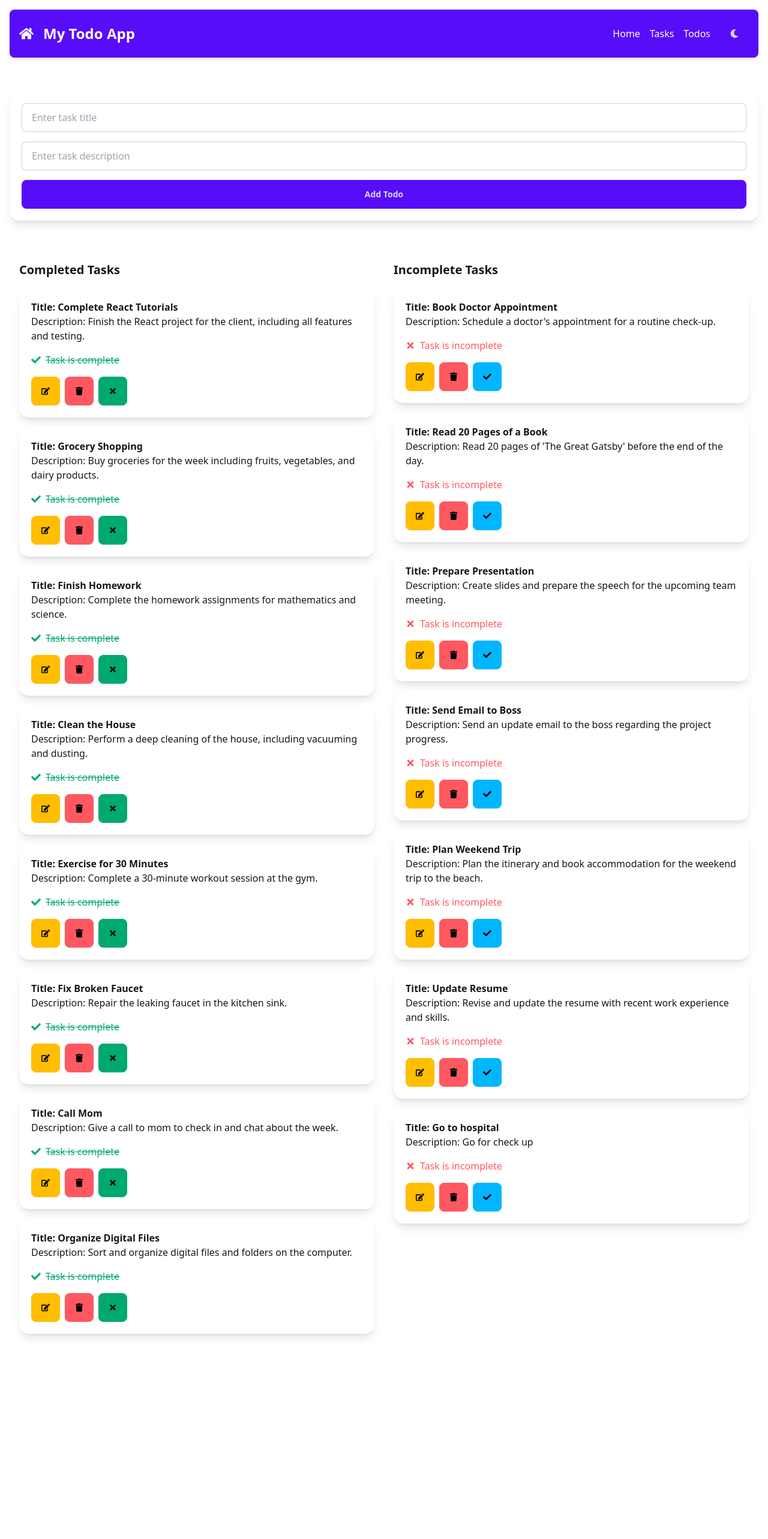
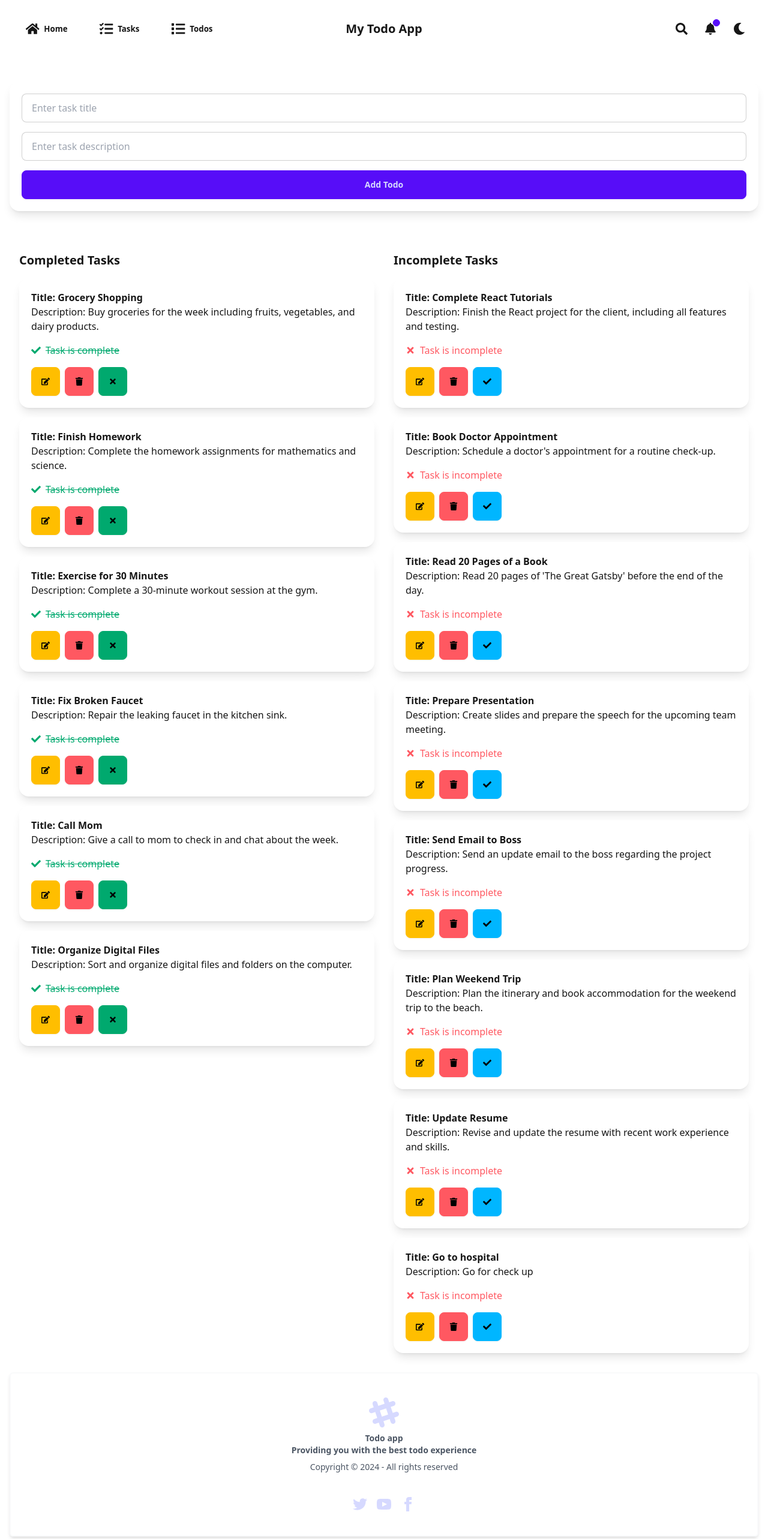
Before and after one commit to ogada-otieno/moringa-todo-tutorial-react, a React (Create React App) app: page / in a window 1280 px wide. Shown: the top 2566 px of the page at 60% size. Before the commit the page ends 2272 px from the top, so only its background shows below. Built offline with nearby package versions, Linux system fonts and the light colour scheme; data requests are answered from the project's data file.

Commit message:
feat: add Header responsiveness and icons for toasters

```diff
--- a/db.json
+++ b/db.json
@@ -4,7 +4,7 @@
       "id": "1",
       "title": "Complete React Tutorials",
       "description": "Finish the React project for the client, including all features and testing.",
-      "isComplete": true
+      "isComplete": false
     },
     {
       "id": "2",
@@ -35,12 +35,6 @@
       "title": "Prepare Presentation",
       "description": "Create slides and prepare the speech for the upcoming team meeting.",
       "isComplete": false
-    },
-    {
-      "id": "7",
-      "title": "Clean the House",
-      "description": "Perform a deep cleaning of the house, including vacuuming and dusting.",
-      "isComplete": true
     },
     {
       "id": "8",
@@ -87,7 +81,7 @@
     {
       "id": "bc02",
       "title": "Go to hospital",
-      "description": "Go for check up",
+      "description": "Go for check up ",
       "isComplete": false
     }
   ]
--- a/src/App.js
+++ b/src/App.js
@@ -6,6 +6,7 @@
 import { ToastContainer, toast } from 'react-toastify';
 import 'react-toastify/dist/ReactToastify.css';
 import EditTodoModal from './components/EditTodoModal';
+import Footer from './components/Footer';
 
 // const myTodos = [
 //   {
@@ -110,13 +111,13 @@
 
     // notify the user of the successful update
     if(updatedTodo.isComplete){
-      toast.success(`Task "${updatedTodo.title}" marked as complete`);
+      toast.success(`👌 Task "${updatedTodo.title}" marked as complete`);
     } else {
-      toast.success(`Task "${updatedTodo.title}" marked as incomplete`);
+      toast.success(`👎 Task "${updatedTodo.title}" marked as incomplete`);
     }
   } catch (error) {
       console.error(error);
-      toast.error('An error occurred. Please try again');
+      toast.error('⚠️ An error occurred. Please try again');
     //Rollback the state if the update fails
      setJsonData(jsonData);
      }
@@ -134,10 +135,10 @@
 
         // Remove the todo from the local state
         setJsonData(jsonData.filter((todo) => todo.id !== id));
-        toast.success('Task deleted successfully');
+        toast.success('⛔️ Task deleted successfully');
       } catch (error) {
         console.error(error);
-        toast.error('Failed to delete task');
+        toast.error('❗️ Failed to delete task');
       }
   };
   // Edit todo
@@ -165,10 +166,10 @@
         );
 
         setJsonData(updatedTodos);
-        toast.success(`Task "${updatedTodo.title}" updated successfully`);
+        toast.success(`🎉 Task "${updatedTodo.title}" updated successfully`);
       } catch (error) {
         console.error(error);
-        toast.error('An error occurred. Please try again');
+        toast.error('❗️ An error occurred. Please try again');
       }
     };
 
@@ -187,6 +188,8 @@
           <TodoList todos={jsonData} onToggle={toggleTodo} onDelete={deleteTodo} onEdit={handleEdit}/>
         </div>
 
+        <Footer />
+
         {/*EditTodoModal component */ }
         <EditTodoModal
             todo={editingTodo}
--- a/src/components/AddTodoForm.jsx
+++ b/src/components/AddTodoForm.jsx
@@ -65,9 +65,9 @@
       // call the addTodo func that we had passed as a prop and update our original todo
       addTodo(newTodo);
       setFormData({ title: '', description: '' }); // reset form inputs after submission
-      toast.success(`Task "${newTodo.title}" added successfully`);
+      toast.success(`❤️‍🔥 Task "${newTodo.title}" added successfully`);
     } catch (error) {
-      toast.error(`Task "${newTodo.title}" failed to add`);
+      toast.error(`🫣 Task "${newTodo.title}" failed to add`);
       console.error(error);
     }
   };
--- /dev/null
+++ b/src/components/Footer.jsx
@@ -0,0 +1,74 @@
+import React from 'react';
+
+const Footer = () => {
+  return (
+    <footer className="footer footer-center shadow-md border-2 border-gray-50 text-primary-content p-10 rounded-md">
+      <aside>
+        <svg
+          width="50"
+          height="50"
+          viewBox="0 0 24 24"
+          xmlns="http://www.w3.org/2000/svg"
+          fillRule="evenodd"
+          clipRule="evenodd"
+          className="inline-block fill-current"
+        >
+          <path
+            d="M22.672 15.226l-2.432.811.841 2.515c.33 1.019-.209 2.127-1.23 2.456-1.15.325-2.148-.321-2.463-1.226l-.84-2.518-5.013 1.677.84 2.517c.391 1.203-.434 2.542-1.831 2.542-.88 0-1.601-.564-1.86-1.314l-.842-2.516-2.431.809c-1.135.328-2.145-.317-2.463-1.229-.329-1.018.211-2.127 1.231-2.456l2.432-.809-1.621-4.823-2.432.808c-1.355.384-2.558-.59-2.558-1.839 0-.817.509-1.582 1.327-1.846l2.433-.809-.842-2.515c-.33-1.02.211-2.129 1.232-2.458 1.02-.329 2.13.209 2.461 1.229l.842 2.515 5.011-1.677-.839-2.517c-.403-1.238.484-2.553 1.843-2.553.819 0 1.585.509 1.85 1.326l.841 2.517 2.431-.81c1.02-.33 2.131.211 2.461 1.229.332 1.018-.21 2.126-1.23 2.456l-2.433.809 1.622 4.823 2.433-.809c1.242-.401 2.557.484 2.557 1.838 0 .819-.51 1.583-1.328 1.847m-8.992-6.428l-5.01 1.675 1.619 4.828 5.011-1.674-1.62-4.829z"
+          />
+        </svg>
+        <p className="font-bold text-gray-600">
+          Todo app
+          <br />
+          Providing you with the best todo experience
+        </p>
+        <p className='text-gray-600'>Copyright © {new Date().getFullYear()} - All rights reserved</p>
+      </aside>
+      <nav>
+        <div className="grid grid-flow-col gap-4">
+          <a href="https://twitter.com">
+            <svg
+              xmlns="http://www.w3.org/2000/svg"
+              width="24"
+              height="24"
+              viewBox="0 0 24 24"
+              className="fill-current"
+            >
+              <path
+                d="M24 4.557c-.883.392-1.832.656-2.828.775 1.017-.609 1.798-1.574 2.165-2.724-.951.564-2.005.974-3.127 1.195-.897-.957-2.178-1.555-3.594-1.555-3.179 0-5.515 2.966-4.797 6.045-4.091-.205-7.719-2.165-10.148-5.144-1.29 2.213-.669 5.108 1.523 6.574-.806-.026-1.566-.247-2.229-.616-.054 2.281 1.581 4.415 3.949 4.89-.693.188-1.452.232-2.224.084.626 1.956 2.444 3.379 4.6 3.419-2.07 1.623-4.678 2.348-7.29 2.04 2.179 1.397 4.768 2.212 7.548 2.212 9.142 0 14.307-7.721 13.995-14.646.962-.695 1.797-1.562 2.457-2.549z"
+              />
+            </svg>
+          </a>
+          <a href="https://youtube.com">
+            <svg
+              xmlns="http://www.w3.org/2000/svg"
+              width="24"
+              height="24"
+              viewBox="0 0 24 24"
+              className="fill-current"
+            >
+              <path
+                d="M19.615 3.184c-3.604-.246-11.631-.245-15.23 0-3.897.266-4.356 2.62-4.385 8.816.029 6.185.484 8.549 4.385 8.816 3.6.245 11.626.246 15.23 0 3.897-.266 4.356-2.62 4.385-8.816-.029-6.185-.484-8.549-4.385-8.816zm-10.615 12.816v-8l8 3.993-8 4.007z"
+              />
+            </svg>
+          </a>
+          <a href="https://facebook.com">
+            <svg
+              xmlns="http://www.w3.org/2000/svg"
+              width="24"
+              height="24"
+              viewBox="0 0 24 24"
+              className="fill-current"
+            >
+              <path
+                d="M9 8h-3v4h3v12h5v-12h3.642l.358-4h-4v-1.667c0-.955.192-1.333 1.115-1.333h2.885v-5h-3.808c-3.596 0-5.192 1.583-5.192 4.615v3.385z"
+              />
+            </svg>
+          </a>
+        </div>
+      </nav>
+    </footer>
+  );
+};
+
+export default Footer;
--- a/src/components/Header.js
+++ b/src/components/Header.js
@@ -1,27 +1,63 @@
 import React from 'react';
-import { FaHome,FaSun, FaMoon  } from 'react-icons/fa';
+import { FaHome, FaSun, FaMoon, FaSearch, FaBell, FaTasks, FaList } from 'react-icons/fa';
 
 const Header = ({ theme, handleThemeToggle }) => {
   return (
-    <header className="bg-primary text-primary-content p-4 shadow-md rounded-lg">
-      <div className="container mx-auto flex justify-between items-center">
-        <div className="flex items-center space-x-4 cursor-pointer">
-          <FaHome className="text-2xl text-white" />
-          <h1 className="text-2xl font-bold text-white">My Todo App</h1>
+    <div className="navbar bg-base-100">
+      <div className="navbar-start">
+        {/* Dropdown menu for small screens */}
+        <div className="dropdown lg:hidden">
+          <div tabIndex={0} role="button" className="btn btn-ghost btn-circle">
+            <svg
+              xmlns="http://www.w3.org/2000/svg"
+              className="h-5 w-5"
+              fill="none"
+              viewBox="0 0 24 24"
+              stroke="currentColor"
+            >
+              <path
+                strokeLinecap="round"
+                strokeLinejoin="round"
+                strokeWidth="2"
+                d="M4 6h16M4 12h16M4 18h7"
+              />
+            </svg>
+          </div>
+          <ul
+            tabIndex={0}
+            className="menu menu-sm dropdown-content bg-base-100 rounded-box z-[1] mt-3 w-52 p-2 shadow"
+          >
+            <li><a href="#home">Home</a></li>
+            <li><a href="#tasks">Tasks</a></li>
+            <li><a href="#todos">Todos</a></li>
+          </ul>
         </div>
-        <nav className="flex space-x-4 items-center">
-          <a href="#home" className="hover:underline text-white">Home</a>
-          <a href="#tasks" className="hover:underline text-white">Tasks</a>
-          <a href="#todos" className="hover:underline text-white">Todos</a>
-            <div className='flex justify-end'>
-                     <button onClick={handleThemeToggle} className='btn btn-ghost'>
-                       {theme === 'light' ? <FaMoon /> : <FaSun />}
-                     </button>
+
+        {/* Regular menu for large screens */}
+        <div className="hidden lg:flex lg:items-center lg:space-x-4">
+          <a href="#home" className="btn btn-ghost"><FaHome className='h-6 w-6' /> Home</a>
+          <a href="#tasks" className="btn btn-ghost"><FaTasks className='h-6 w-6' /> Tasks</a>
+          <a href="#todos" className="btn btn-ghost"><FaList className='h-6 w-6' /> Todos</a>
+        </div>
+      </div>
+      <div className="navbar-center">
+        <a className="btn btn-ghost text-xl">My Todo App</a>
+      </div>
+      <div className="navbar-end">
+        <button className="btn btn-ghost btn-circle">
+          <FaSearch className="h-5 w-5" />
+        </button>
+        <button className="btn btn-ghost btn-circle">
+          <div className="indicator">
+            <FaBell className="h-5 w-5" />
+            <span className="badge badge-xs badge-primary indicator-item"></span>
           </div>
-        </nav>
-
+        </button>
+        <button onClick={handleThemeToggle} className="btn btn-ghost btn-circle">
+          {theme === 'light' ? <FaMoon className="h-5 w-5" /> : <FaSun className="h-5 w-5" />}
+        </button>
       </div>
-    </header>
+    </div>
   );
 };
 
```
